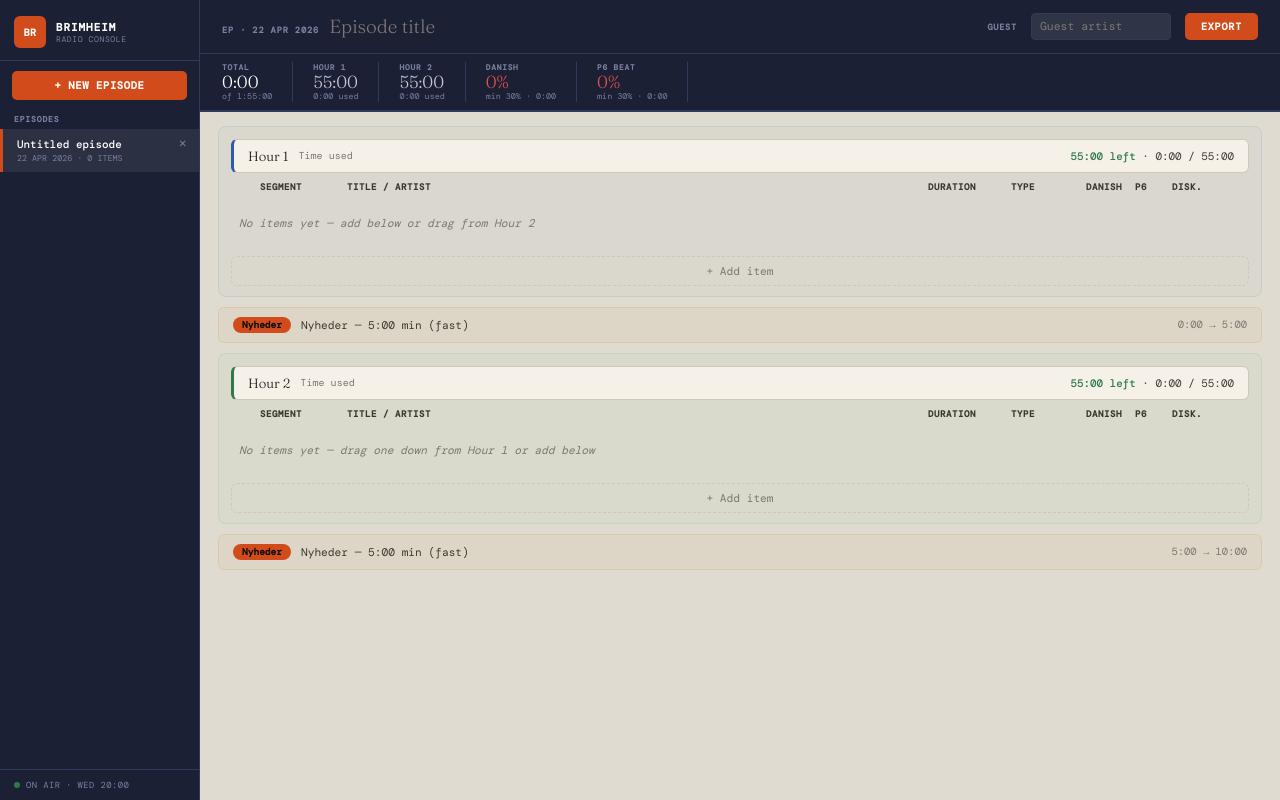
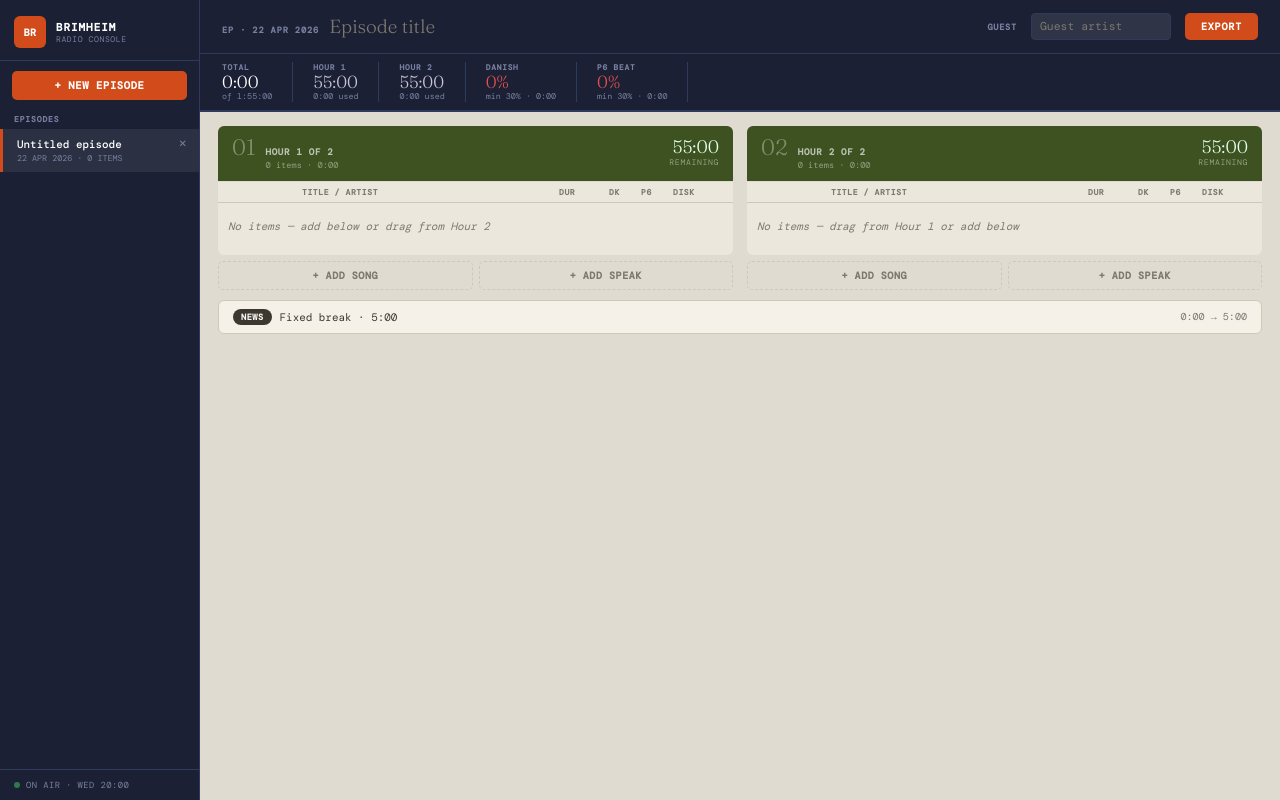
Before and after one commit to LorriBrimheim/brimheim-radio, a React (Create React App) app: page / in a window 1280 px wide. Both pictures are taken after a click on the button "+ NEW EPISODE". Built offline with nearby package versions, Linux system fonts and the light colour scheme; a web font is replaced by a local one.

Commit message:
Update Rundown.jsx

```diff
--- a/src/components/Rundown.jsx
+++ b/src/components/Rundown.jsx
@@ -8,47 +8,53 @@ import {
   verticalListSortingStrategy, arrayMove,
 } from '@dnd-kit/sortable';
 import RundownItem from './RundownItem';
-import { NEWS_DURATION, ITEM_TYPES, formatDuration, generateId } from '../utils';
+import { NEWS_DURATION, HOUR1_END, ITEM_TYPES, formatDuration, generateId } from '../utils';
 
-const HourHeader = ({ label, usedSecs, accentColor }) => {
+const HourHeader = ({ num, usedSecs, itemCount, bgColor }) => {
   const remaining = 55 * 60 - usedSecs;
   const over = remaining < 0;
   const tight = !over && remaining < 5 * 60;
-  const timeColor = over ? 'var(--red)' : tight ? 'var(--yellow)' : 'var(--green)';
+  const remColor = over ? '#ff8080' : tight ? '#ffd080' : '#e0ffec';
   return (
     <div style={{
-      display: 'flex', alignItems: 'center', gap: 8,
-      padding: '8px 14px',
-      background: 'var(--surface2)',
-      border: '1px solid var(--border)',
-      borderLeft: `3px solid ${accentColor}`,
-      borderRadius: 6,
-      marginBottom: 8,
+      background: bgColor,
+      borderRadius: '6px 6px 0 0',
+      padding: '10px 14px',
+      display: 'flex', alignItems: 'center', justifyContent: 'space-between',
+      marginBottom: 1,
     }}>
-      <span style={{ fontFamily: 'Fraunces, serif', fontWeight: 500, fontSize: '0.95rem', color: 'var(--text)' }}>
-        {label}
+      <div style={{ display: 'flex', alignItems: 'baseline', gap: 10 }}>
+        <span style={{ fontFamily: 'Fraunces, serif', fontSize: '1.6rem', fontWeight: 400, color: 'rgba(255,255,255,0.35)', lineHeight: 1 }}>
+          {String(num).padStart(2, '0')}
         </span>
-      <span style={{ fontSize: '0.72rem', color: 'var(--text-muted)', marginLeft: 2 }}>Time used</span>
-      <span style={{ marginLeft: 'auto', fontSize: '0.78rem', fontVariantNumeric: 'tabular-nums', color: timeColor, fontWeight: 500 }}>
-        {over ? `${formatDuration(Math.abs(remaining))} OVER` : `${formatDuration(remaining)} left`}
-        <span style={{ color: 'var(--text-dim)', fontWeight: 400 }}> · {formatDuration(usedSecs)} / 55:00</span>
-      </span>
+        <div>
+          <div style={{ fontSize: '0.65rem', color: 'rgba(255,255,255,0.65)', fontWeight: 700, letterSpacing: '0.08em' }}>
+            HOUR {num} OF 2
+          </div>
+          <div style={{ fontSize: '0.62rem', color: 'rgba(255,255,255,0.45)', marginTop: 1 }}>
+            {itemCount} items · {formatDuration(usedSecs)}
+          </div>
+        </div>
+      </div>
+      <div style={{ textAlign: 'right' }}>
+        <div style={{ fontSize: '1.3rem', fontFamily: 'Fraunces, serif', color: remColor, lineHeight: 1 }}>
+          {over ? `+${formatDuration(Math.abs(remaining))}` : formatDuration(remaining)}
+        </div>
+        <div style={{ fontSize: '0.58rem', color: 'rgba(255,255,255,0.45)', letterSpacing: '0.08em', marginTop: 1 }}>REMAINING</div>
+      </div>
     </div>
   );
 };
 
-const TableHeader = () => (
+const ColHeader = () => (
   <div style={{
     display: 'grid',
-    gridTemplateColumns: '16px 82px 1fr 78px 70px 44px 32px 36px 28px',
-    gap: 5,
-    padding: '0 8px 4px 8px',
-    marginBottom: 3,
+    gridTemplateColumns: '18px 48px 1fr 46px 28px 28px 26px 20px',
+    gap: 4, padding: '5px 10px 4px', background: 'var(--surface)',
+    borderBottom: '1px solid var(--border)',
   }}>
-    {['', 'Segment', 'Title / Artist', 'Duration', 'Type', 'Danish', 'P6', 'Disk.', ''].map((col, i) => (
-      <div key={i} style={{ fontSize: '0.65rem', color: 'var(--text-dim)', textTransform: 'uppercase', letterSpacing: '0.06em', fontWeight: 600 }}>
-        {col}
-      </div>
+    {['', '', 'Title / Artist', 'Dur', 'DK', 'P6', 'Disk', ''].map((c, i) => (
+      <div key={i} style={{ fontSize: '0.58rem', color: 'var(--text-muted)', textTransform: 'uppercase', letterSpacing: '0.07em', fontWeight: 700 }}>{c}</div>
     ))}
   </div>
 );
@@ -56,55 +62,40 @@ const TableHeader = () => (
 const NewsRow = ({ clockTime }) => (
   <div style={{
     display: 'flex', alignItems: 'center', justifyContent: 'space-between',
-    padding: '9px 14px',
-    background: 'rgba(201,169,110,0.09)',
-    border: '1px solid rgba(201,169,110,0.28)',
+    padding: '8px 14px', marginTop: 10,
+    background: 'var(--surface2)',
+    border: '1px solid var(--border)',
     borderRadius: 6,
-    margin: '10px 0',
   }}>
-    <div style={{ display: 'flex', alignItems: 'center', gap: 10 }}>
-      <span style={{
-        background: 'var(--accent2)', color: '#0e0e0e',
-        fontSize: '0.68rem', fontWeight: 700, padding: '2px 9px', borderRadius: 20,
-      }}>Nyheder</span>
-      <span style={{ fontSize: '0.8rem', color: 'var(--text-dim)' }}>Nyheder — 5:00 min (fast)</span>
+    <div style={{ display: 'flex', alignItems: 'center', gap: 8 }}>
+      <span style={{ background: 'var(--text-dim)', color: 'var(--surface3)', fontSize: '0.62rem', fontWeight: 700, padding: '2px 8px', borderRadius: 12, letterSpacing: '0.05em' }}>NEWS</span>
+      <span style={{ fontSize: '0.78rem', color: 'var(--text-dim)' }}>Fixed break · 5:00</span>
     </div>
-    <span style={{ fontSize: '0.75rem', color: 'var(--text-muted)', fontVariantNumeric: 'tabular-nums' }}>
+    <span style={{ fontSize: '0.72rem', color: 'var(--text-muted)', fontVariantNumeric: 'tabular-nums' }}>
       {formatDuration(clockTime)} → {formatDuration(clockTime + NEWS_DURATION)}
     </span>
   </div>
 );
 
-const AddItemButton = ({ onClick }) => (
-  <button
-    onClick={onClick}
-    style={{
-      width: '100%', marginTop: 6, padding: '7px',
-      background: 'transparent',
-      border: '1px dashed var(--border)',
-      borderRadius: 6,
-      color: 'var(--text-muted)',
-      fontSize: '0.8rem',
+const AddButtons = ({ onAddSong, onAddSpeak }) => (
+  <div style={{ display: 'flex', gap: 6, marginTop: 6 }}>
+    {[['+ ADD SONG', onAddSong], ['+ ADD SPEAK', onAddSpeak]].map(([label, fn]) => (
+      <button key={label} onClick={fn} style={{
+        flex: 1, padding: '7px', background: 'transparent',
+        border: '1px dashed var(--border)', borderRadius: 5,
+        color: 'var(--text-muted)', fontSize: '0.72rem', fontWeight: 600, letterSpacing: '0.05em',
       }}
-    onMouseEnter={e => { e.currentTarget.style.borderColor = 'var(--accent2)'; e.currentTarget.style.color = 'var(--accent2)'; }}
+        onMouseEnter={e => { e.currentTarget.style.borderColor = 'var(--orange)'; e.currentTarget.style.color = 'var(--orange)'; }}
         onMouseLeave={e => { e.currentTarget.style.borderColor = 'var(--border)'; e.currentTarget.style.color = 'var(--text-muted)'; }}
-  >
-    + Add item
-  </button>
+      >{label}</button>
+    ))}
+  </div>
 );
 
 function DroppableZone({ id, children }) {
   const { setNodeRef, isOver } = useDroppable({ id });
   return (
-    <div
-      ref={setNodeRef}
-      style={{
-        minHeight: 50,
-        borderRadius: 6,
-        transition: 'background 0.15s',
-        background: isOver ? 'rgba(201,169,110,0.06)' : 'transparent',
-      }}
-    >
+    <div ref={setNodeRef} style={{ minHeight: 48, transition: 'background 0.1s', background: isOver ? 'rgba(209,76,26,0.05)' : 'transparent', borderRadius: 4 }}>
       {children}
     </div>
   );
@@ -120,175 +111,114 @@ export default function Rundown({ items, onReorder, onRemove, onUpdate, onAdd })
 
   const h1Items = items.filter(i => (i.hour || 1) === 1);
   const h2Items = items.filter(i => (i.hour || 1) === 2);
-
   const h1Duration = h1Items.reduce((s, i) => s + (i.duration || 0), 0);
   const h2Duration = h2Items.reduce((s, i) => s + (i.duration || 0), 0);
 
-  const h1CumSecs = h1Items.map((_, idx) =>
-    h1Items.slice(0, idx).reduce((s, i) => s + (i.duration || 0), 0)
-  );
-  const h2CumSecs = h2Items.map((_, idx) =>
-    h1Duration + NEWS_DURATION + h2Items.slice(0, idx).reduce((s, i) => s + (i.duration || 0), 0)
-  );
+  // Hour 1 timestamps from 0; Hour 2 timestamps from HOUR1_END + NEWS (= 60:00)
+  const h1CumSecs = h1Items.map((_, idx) => h1Items.slice(0, idx).reduce((s, i) => s + (i.duration || 0), 0));
+  const h2CumSecs = h2Items.map((_, idx) => HOUR1_END + NEWS_DURATION + h2Items.slice(0, idx).reduce((s, i) => s + (i.duration || 0), 0));
 
-  const handleDragStart = ({ active }) => {
-    setActiveItem(items.find(i => i.id === active.id) || null);
-  };
+  const handleDragStart = ({ active }) => setActiveItem(items.find(i => i.id === active.id) || null);
 
   const handleDragEnd = ({ active, over }) => {
     setActiveItem(null);
-    if (!over) return;
+    if (!over || active.id === over.id) return;
+    const draggedItem = items.find(i => i.id === active.id);
+    if (!draggedItem) return;
+    const srcHour = draggedItem.hour || 1;
+    let tgtHour = srcHour;
+    if (over.id === 'zone-hour1') tgtHour = 1;
+    else if (over.id === 'zone-hour2') tgtHour = 2;
+    else { const oi = items.find(i => i.id === over.id); if (oi) tgtHour = oi.hour || 1; }
 
-    const activeId = active.id;
-    const overId = over.id;
-    if (activeId === overId) return;
-
-    const draggedItem = items.find(i => i.id === activeId);
-    if (!draggedItem) return;
-
-    const sourceHour = draggedItem.hour || 1;
-
-    let targetHour;
-    if (overId === 'zone-hour1') targetHour = 1;
-    else if (overId === 'zone-hour2') targetHour = 2;
-    else {
-      const overItem = items.find(i => i.id === overId);
-      targetHour = overItem ? (overItem.hour || 1) : sourceHour;
-    }
-
-    if (sourceHour === targetHour) {
-      const hourItems = sourceHour === 1 ? [...h1Items] : [...h2Items];
-      const otherItems = sourceHour === 1 ? h2Items : h1Items;
-      const oldIdx = hourItems.findIndex(i => i.id === activeId);
-      const newIdx = hourItems.findIndex(i => i.id === overId);
-      if (oldIdx === -1 || newIdx === -1 || oldIdx === newIdx) return;
-      const reordered = arrayMove(hourItems, oldIdx, newIdx);
-      onReorder(sourceHour === 1 ? [...reordered, ...otherItems] : [...otherItems, ...reordered]);
+    if (srcHour === tgtHour) {
+      const hourItems = srcHour === 1 ? [...h1Items] : [...h2Items];
+      const other = srcHour === 1 ? h2Items : h1Items;
+      const oi = hourItems.findIndex(i => i.id === active.id);
+      const ni = hourItems.findIndex(i => i.id === over.id);
+      if (oi === -1 || ni === -1 || oi === ni) return;
+      const reordered = arrayMove(hourItems, oi, ni);
+      onReorder(srcHour === 1 ? [...reordered, ...other] : [...other, ...reordered]);
     } else {
-      const updatedDragged = { ...draggedItem, hour: targetHour };
-      const newH1 = h1Items.filter(i => i.id !== activeId);
-      const newH2 = h2Items.filter(i => i.id !== activeId);
-
-      if (targetHour === 1) {
-        const insertIdx = newH1.findIndex(i => i.id === overId);
-        const idx = insertIdx === -1 ? newH1.length : insertIdx;
-        const finalH1 = [...newH1.slice(0, idx), updatedDragged, ...newH1.slice(idx)];
+      const upd = { ...draggedItem, hour: tgtHour };
+      const newH1 = h1Items.filter(i => i.id !== active.id);
+      const newH2 = h2Items.filter(i => i.id !== active.id);
+      if (tgtHour === 1) {
+        const idx = newH1.findIndex(i => i.id === over.id);
+        const finalH1 = idx === -1 ? [...newH1, upd] : [...newH1.slice(0, idx), upd, ...newH1.slice(idx)];
         onReorder([...finalH1, ...newH2]);
       } else {
-        const insertIdx = newH2.findIndex(i => i.id === overId);
-        const idx = insertIdx === -1 ? newH2.length : insertIdx;
-        const finalH2 = [...newH2.slice(0, idx), updatedDragged, ...newH2.slice(idx)];
+        const idx = newH2.findIndex(i => i.id === over.id);
+        const finalH2 = idx === -1 ? [...newH2, upd] : [...newH2.slice(0, idx), upd, ...newH2.slice(idx)];
         onReorder([...newH1, ...finalH2]);
       }
     }
   };
 
-  const blankItem = (hour = 1) => ({
-    id: generateId(),
-    type: ITEM_TYPES.SONG,
-    segment: 'solo',
+  const blankItem = (hour, type = ITEM_TYPES.SONG) => ({
+    id: generateId(), type, segment: 'solo', hour,
     title: '', artist: '', duration: 0,
     isDanish: false, isP6Beat: false, isGuest: false,
     diskoteketCleared: false, notes: '',
-    hour,
   });
 
-  const news1ClockTime = h1Duration;
-  const news2ClockTime = h1Duration + NEWS_DURATION + h2Duration;
+  return (
+    <DndContext sensors={sensors} collisionDetection={closestCorners} onDragStart={handleDragStart} onDragEnd={handleDragEnd}>
+      <div style={{ display: 'grid', gridTemplateColumns: '1fr 1fr', gap: 14 }}>
 
-  return (
-    <DndContext
-      sensors={sensors}
-      collisionDetection={closestCorners}
-      onDragStart={handleDragStart}
-      onDragEnd={handleDragEnd}
-    >
-      {/* Hour 1 — blue tint */}
-      <div style={{
-        background: 'rgba(110, 155, 201, 0.05)',
-        border: '1px solid rgba(110, 155, 201, 0.18)',
-        borderRadius: 8,
-        padding: '12px 12px 10px',
-        marginBottom: 10,
-      }}>
-        <HourHeader label="Hour 1" usedSecs={h1Duration} accentColor="var(--blue)" />
-        <TableHeader />
+        {/* Hour 1 */}
+        <div>
+          <HourHeader num={1} usedSecs={h1Duration} itemCount={h1Items.length} bgColor="var(--olive)" />
+          <ColHeader />
+          <div style={{ background: 'var(--surface)', borderRadius: '0 0 6px 6px', paddingBottom: 4 }}>
             <SortableContext items={h1Items.map(i => i.id)} strategy={verticalListSortingStrategy}>
               <DroppableZone id="zone-hour1">
                 {h1Items.length === 0 && (
-              <div style={{ padding: '16px 8px', color: 'var(--text-muted)', fontSize: '0.8rem', fontStyle: 'italic' }}>
-                No items yet — add below or drag from Hour 2
+                  <div style={{ padding: '16px 10px', color: 'var(--text-muted)', fontSize: '0.78rem', fontStyle: 'italic' }}>
+                    No items — add below or drag from Hour 2
                   </div>
                 )}
                 {h1Items.map((item, idx) => (
-              <RundownItem
-                key={item.id} item={item} index={idx}
-                cumSecs={h1CumSecs[idx]}
-                onRemove={onRemove} onUpdate={onUpdate}
-              />
+                  <RundownItem key={item.id} item={item} rowNum={idx + 1} cumSecs={h1CumSecs[idx]} onRemove={onRemove} onUpdate={onUpdate} />
                 ))}
               </DroppableZone>
             </SortableContext>
-        <AddItemButton onClick={() => onAdd(blankItem(1))} />
+          </div>
+          <AddButtons onAddSong={() => onAdd(blankItem(1, ITEM_TYPES.SONG))} onAddSpeak={() => onAdd(blankItem(1, ITEM_TYPES.SPEAK))} />
         </div>
 
-      <NewsRow clockTime={news1ClockTime} />
-
-      {/* Hour 2 — green tint */}
-      <div style={{
-        background: 'rgba(109, 184, 138, 0.05)',
-        border: '1px solid rgba(109, 184, 138, 0.18)',
-        borderRadius: 8,
-        padding: '12px 12px 10px',
-        marginBottom: 10,
-      }}>
-        <HourHeader label="Hour 2" usedSecs={h2Duration} accentColor="var(--green)" />
-        <TableHeader />
+        {/* Hour 2 */}
+        <div>
+          <HourHeader num={2} usedSecs={h2Duration} itemCount={h2Items.length} bgColor="#3d5220" />
+          <ColHeader />
+          <div style={{ background: 'var(--surface)', borderRadius: '0 0 6px 6px', paddingBottom: 4 }}>
             <SortableContext items={h2Items.map(i => i.id)} strategy={verticalListSortingStrategy}>
               <DroppableZone id="zone-hour2">
                 {h2Items.length === 0 && (
-              <div style={{ padding: '16px 8px', color: 'var(--text-muted)', fontSize: '0.8rem', fontStyle: 'italic' }}>
-                No items yet — drag one down from Hour 1 or add below
+                  <div style={{ padding: '16px 10px', color: 'var(--text-muted)', fontSize: '0.78rem', fontStyle: 'italic' }}>
+                    No items — drag from Hour 1 or add below
                   </div>
                 )}
                 {h2Items.map((item, idx) => (
-              <RundownItem
-                key={item.id} item={item} index={idx}
-                cumSecs={h2CumSecs[idx]}
-                onRemove={onRemove} onUpdate={onUpdate}
-              />
+                  <RundownItem key={item.id} item={item} rowNum={idx + 1} cumSecs={h2CumSecs[idx]} onRemove={onRemove} onUpdate={onUpdate} />
                 ))}
               </DroppableZone>
             </SortableContext>
-        <AddItemButton onClick={() => onAdd(blankItem(2))} />
+          </div>
+          <AddButtons onAddSong={() => onAdd(blankItem(2, ITEM_TYPES.SONG))} onAddSpeak={() => onAdd(blankItem(2, ITEM_TYPES.SPEAK))} />
+        </div>
       </div>
 
-      <NewsRow clockTime={news2ClockTime} />
+      {/* News break */}
+      <NewsRow clockTime={h1Duration} />
 
+      {/* Drag overlay */}
       <DragOverlay dropAnimation={null}>
         {activeItem ? (
-          <div style={{
-            padding: '7px 14px',
-            background: 'var(--surface2)',
-            border: '1px solid var(--accent2)',
-            borderRadius: 6,
-            fontSize: '0.82rem',
-            color: 'var(--text)',
-            boxShadow: '0 8px 28px rgba(0,0,0,0.6)',
-            display: 'flex', alignItems: 'center', gap: 10,
-            cursor: 'grabbing',
-          }}>
-            <span style={{ color: 'var(--accent2)' }}>⠿</span>
-            <span>
-              {activeItem.type === ITEM_TYPES.SONG
-                ? `${activeItem.title || 'Untitled'}${activeItem.artist ? ' — ' + activeItem.artist : ''}`
-                : `Speak${activeItem.notes ? ': ' + activeItem.notes : ''}`}
-            </span>
-            {activeItem.duration > 0 && (
-              <span style={{ color: 'var(--accent2)', marginLeft: 'auto', fontVariantNumeric: 'tabular-nums' }}>
-                {formatDuration(activeItem.duration)}
-              </span>
-            )}
+          <div style={{ padding: '6px 12px', background: 'var(--surface3)', border: '1px solid var(--orange)', borderRadius: 5, fontSize: '0.8rem', color: 'var(--text)', boxShadow: '0 6px 20px rgba(0,0,0,0.25)', display: 'flex', alignItems: 'center', gap: 8, cursor: 'grabbing' }}>
+            <span style={{ color: 'var(--orange)' }}>⠿</span>
+            <span>{activeItem.type === ITEM_TYPES.SONG ? `${activeItem.title || 'Untitled'}${activeItem.artist ? ' — ' + activeItem.artist : ''}` : `Speak${activeItem.notes ? ': ' + activeItem.notes : ''}`}</span>
+            {activeItem.duration > 0 && <span style={{ marginLeft: 'auto', color: 'var(--text-muted)', fontVariantNumeric: 'tabular-nums' }}>{formatDuration(activeItem.duration)}</span>}
           </div>
         ) : null}
       </DragOverlay>
```
Lines whose indentation alone changed are shown as unchanged.
